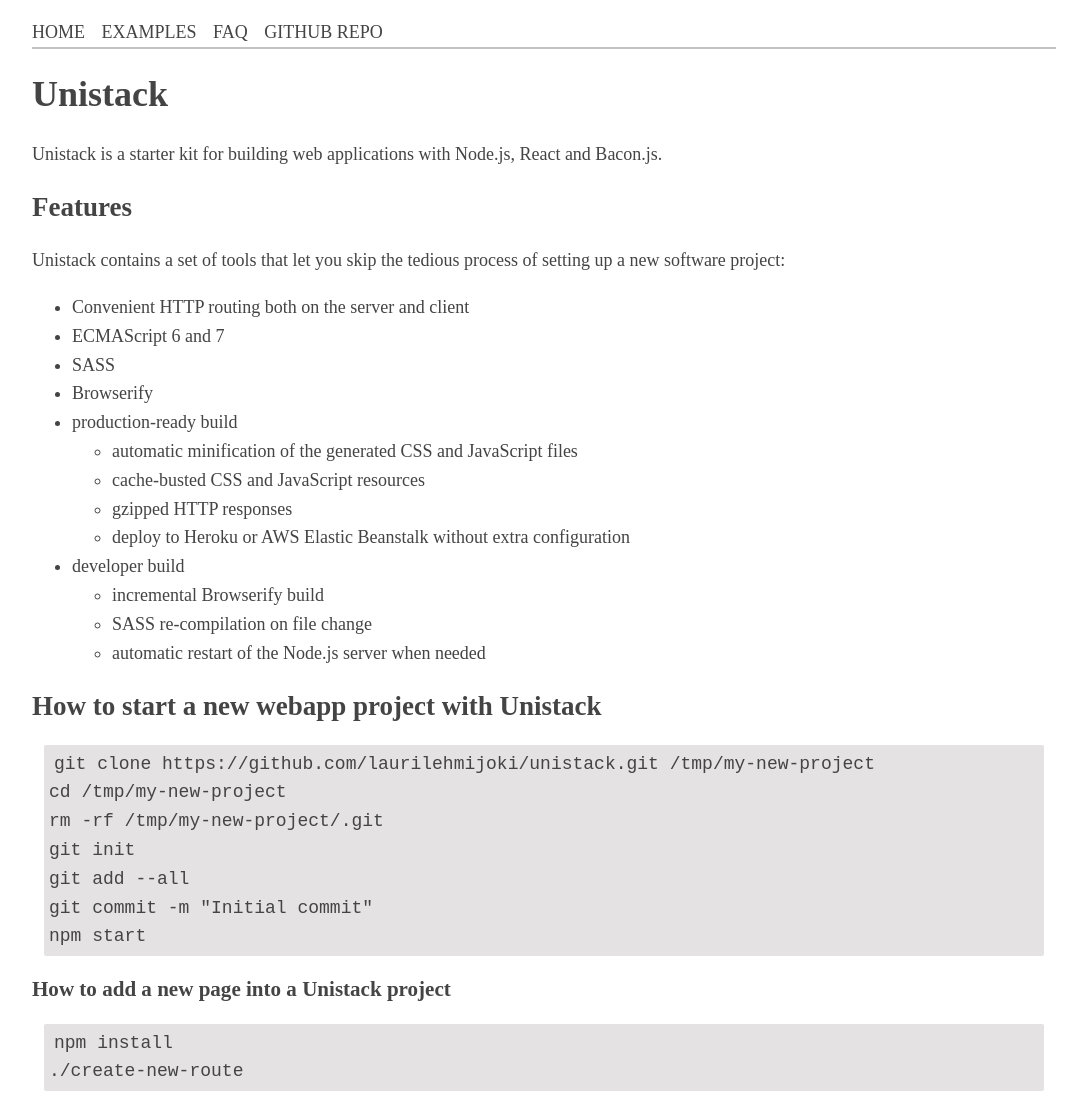
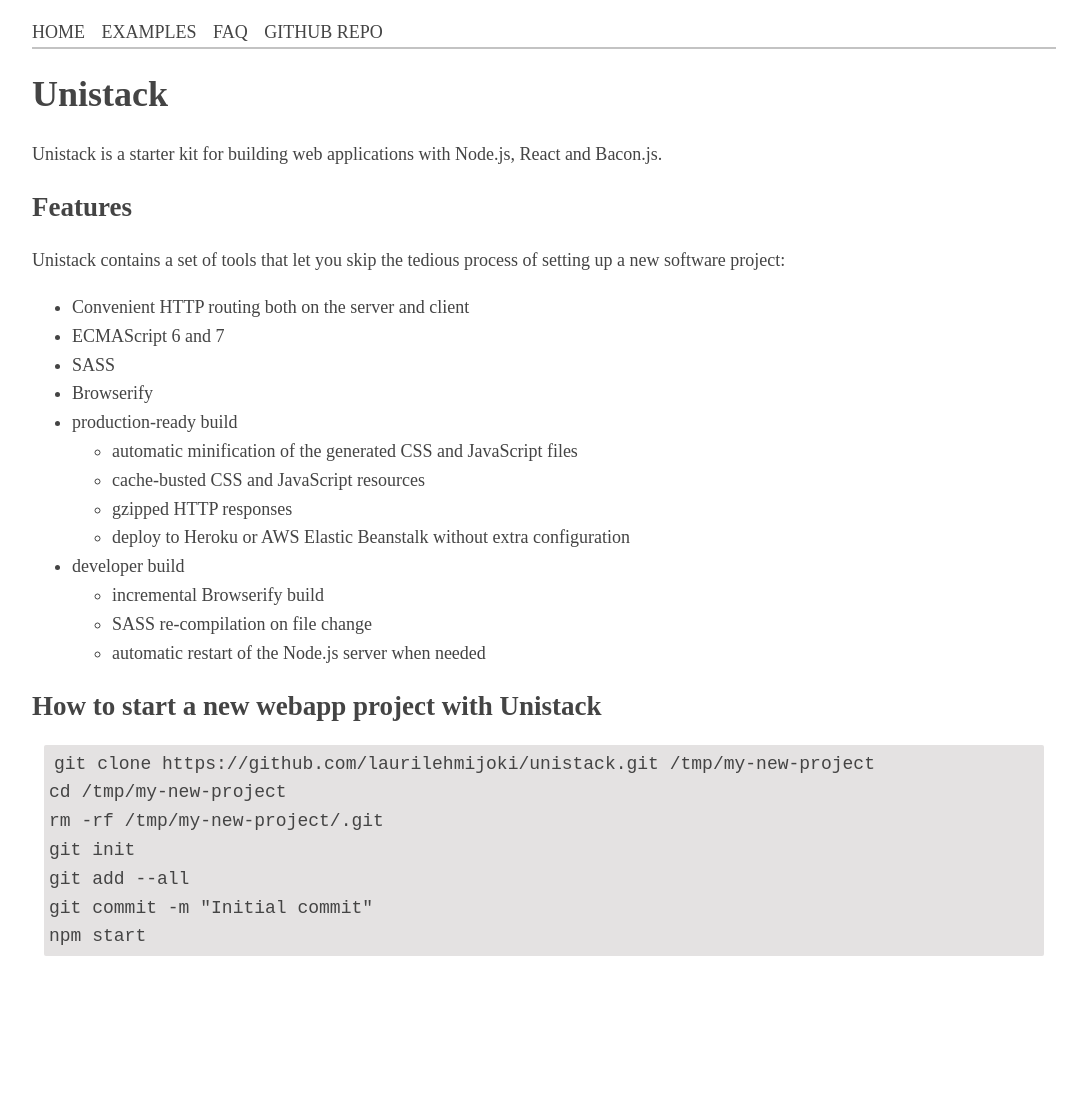
Before and after one commit to laurilehmijoki/unistack, a Jekyll site: the page built from index.md, in a window 1280 px wide. Shown: the whole page, without its empty margins (96-1183 px from the left). Built offline with Jekyll 4.4.1, drawn with Linux system fonts in a browser that asks for light colours; after the commit the page ends 968 px from its top, so only the background shows below that.

Commit message:
Remove create-new-route

```diff
--- a/index.md
+++ b/index.md
@@ -36,8 +36,3 @@
     git add --all
     git commit -m "Initial commit"
     npm start
-
-### How to add a new page into a Unistack project
-
-    npm install
-    ./create-new-route
```
